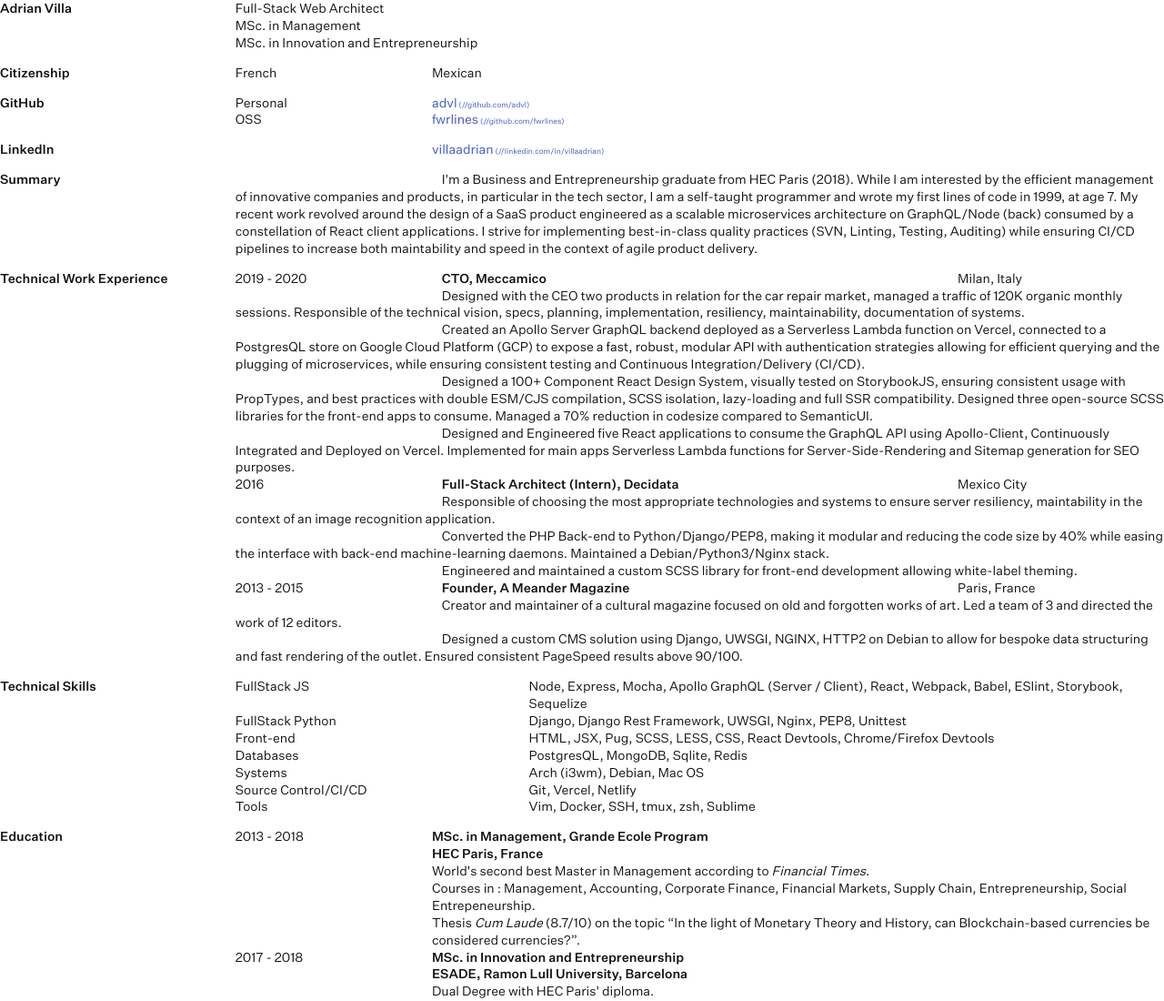
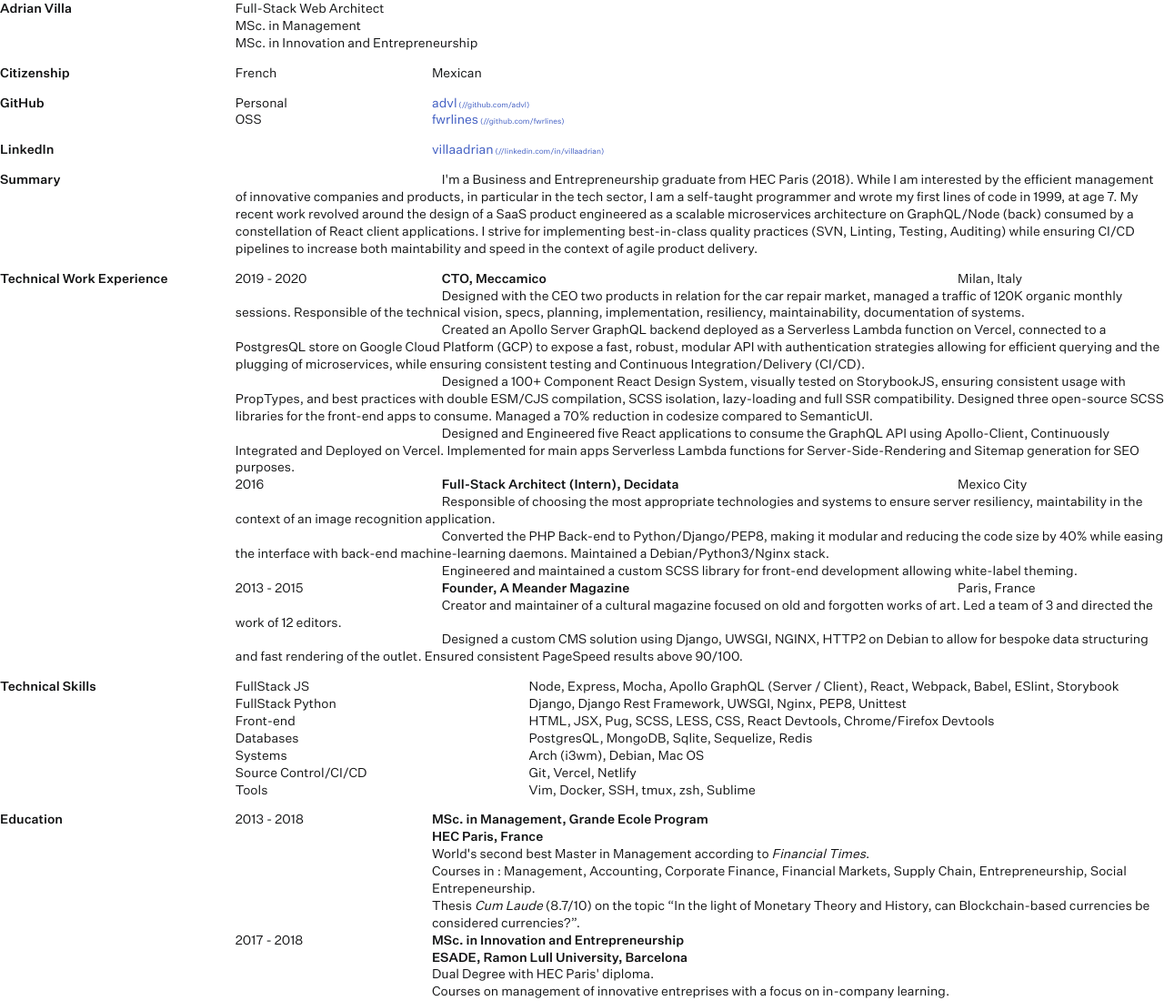
Before and after one commit to advl/resume, a website: page src/index.html in a window 1280 px wide. Shown: the top 1100 px of the page at 91% size. Drawn offline with Linux system fonts and the light colour scheme; files whose address does not match are found by name.

Commit message:
Feedback mods

```diff
--- a/src/index.html
+++ b/src/index.html
@@ -156,7 +156,7 @@
       <div class="second">FullStack JS</div>
       <div class="content">
         Node, Express, Mocha, Apollo GraphQL (Server / Client), React, Webpack,
-        Babel, ESlint, Storybook, Sequelize
+        Babel, ESlint, Storybook
       </div>
       <div class="second">FullStack Python</div>
       <div class="content">
@@ -167,7 +167,7 @@
         HTML, JSX, Pug, SCSS, LESS, CSS, React Devtools, Chrome/Firefox Devtools
       </div>
       <div class="second">Databases</div>
-      <div class="content">PostgresQL, MongoDB, Sqlite, Redis</div>
+      <div class="content">PostgresQL, MongoDB, Sqlite, Sequelize, Redis</div>
       <div class="second">Systems</div>
       <div class="content">Arch (i3wm), Debian, Mac OS</div>
       <div class="second">Source&nbsp;Control/CI/CD</div>
```
